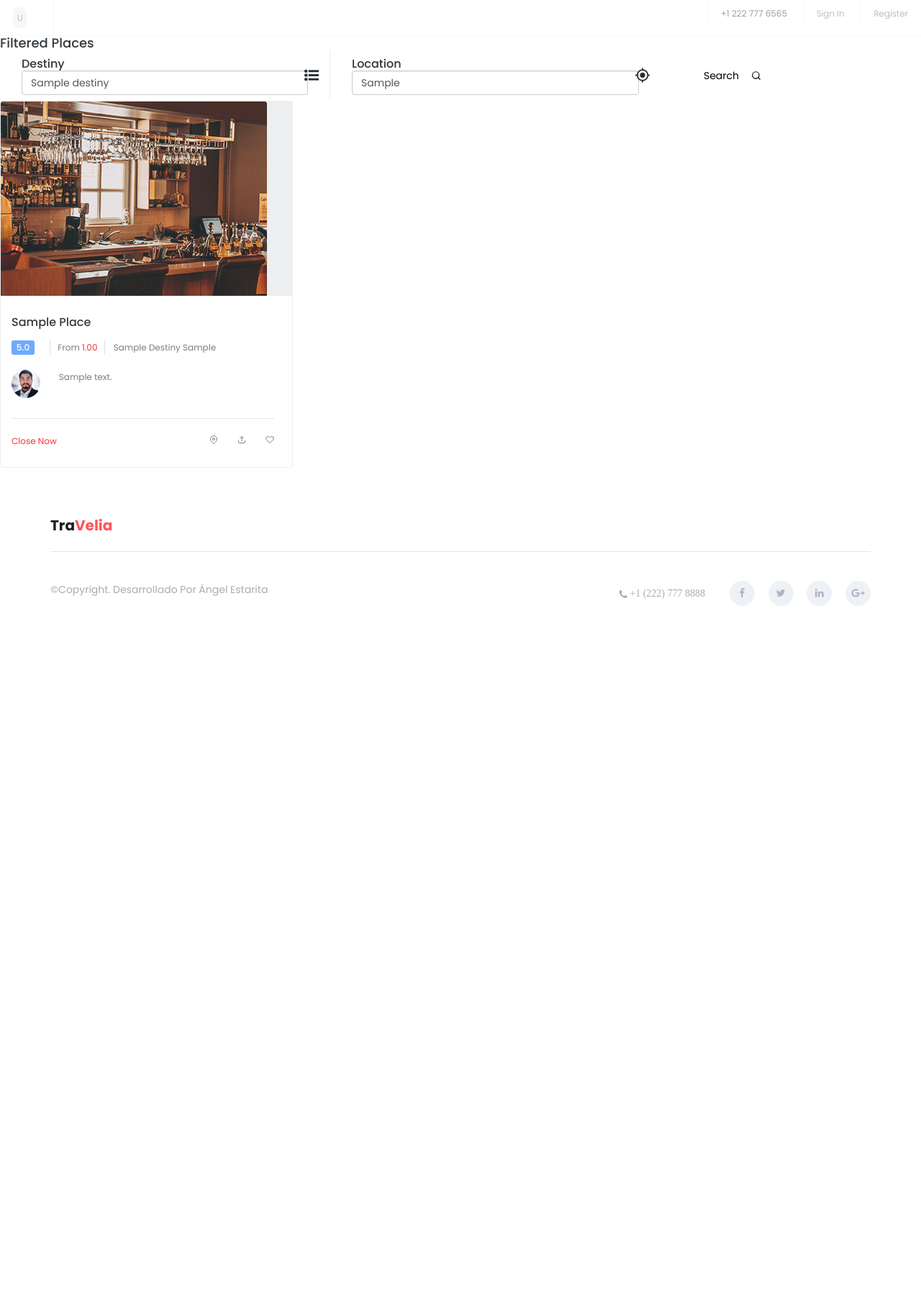
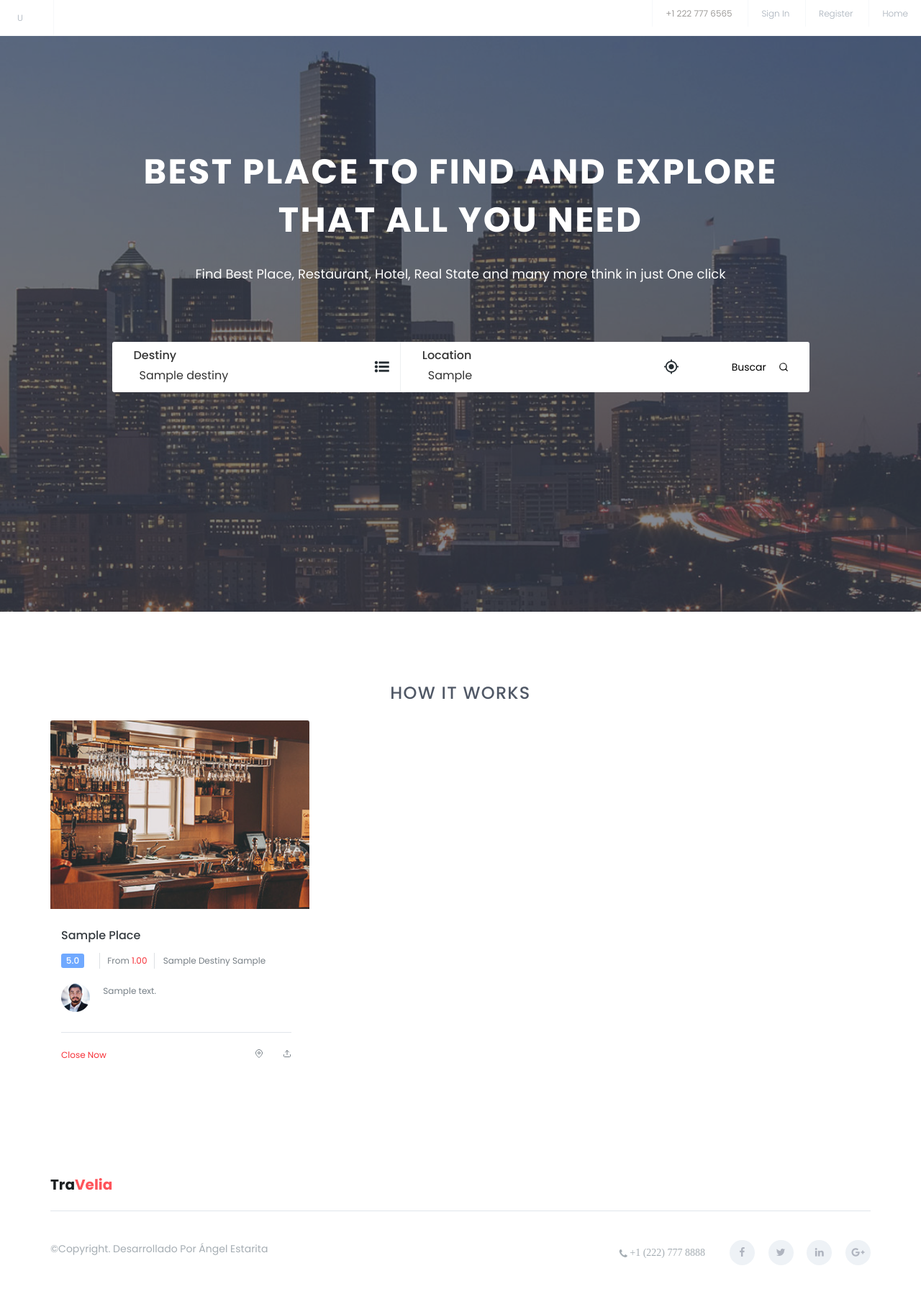
Before and after one commit to xAd4/travelia, a Django app: page /places/ in a window 1280 px wide. Shown: the whole page at 72% size. Before the commit the page ends 842 px from the top, so only its background shows below. Run offline with Django 4.2, Linux system fonts and the light colour scheme; tables that the repository leaves empty hold one stand-in row (values such as "Sample post"); some libraries are stand-ins or nearby versions.

Commit message:
Frontend improvements and significant changes to models

```diff
--- a/core/static/core/assets/css/style.css
+++ b/core/static/core/assets/css/style.css
@@ -376,10 +376,10 @@ nav.navbar.bootsnav .navbar-toggle i{color: #ff545a;}
 select {
     width: 50%;
     padding: 6px;
-    font-size: 10px;
-    border: 2px solid #ddd;
+    font-size: 16px;
+    border: 2px solid #ffffff;
     border-radius: 8px;
-    background-color: #f7f7f7;
+    background-color: #ffffff;
     appearance: none;
     -webkit-appearance: none; /* Para Safari */
     -moz-appearance: none; /* Para Firefox */
@@ -409,7 +409,7 @@ select {
   /* Estilo cuando se enfoca el select */
   select:focus {
     outline: none;
-    border-color: #007bff; /* Cambia el color al enfocar */
+    border-color: #ffffff; /* Cambia el color al enfocar */
   }
 
 
--- a/core/templates/core/base.html
+++ b/core/templates/core/base.html
@@ -33,7 +33,7 @@
     <!--linear icon css
 		<link rel="stylesheet" href="{% static 'core/assets/css/linearicons.css' %}">
 
-		<!--animate.css-->
+		<!-animate.css-->
     <link rel="stylesheet" href="{% static 'core/assets/css/animate.css' %}" />
 
     <!--flaticon.css-->
@@ -107,11 +107,34 @@
               <li class="header-top-contact">
                 <a href="#">register</a>
               </li>
+              <li class="header-top-contact">
+                <a href="{% url 'home' %}">Home</a>
+              </li>
             </ul>
           </div>
         </li>
       </ul>
     </header>
+    <!--welcome-hero start -->
+<section id="home" class="welcome-hero">
+  <div class="container">
+    <div class="welcome-hero-txt">
+      <h2>
+        best place to find and explore <br />
+        that all you need
+      </h2>
+      <p>
+        Find Best Place, Restaurant, Hotel, Real State and many more think in
+        just One click
+      </p>
+    </div>
+    <div class="welcome-hero-serch-box">
+      {% load welcome_hero %} {%  welcome_form  %}
+    </div>
+  </div>
+</section>
+<!--/.welcome-hero-->
+<!--welcome-hero end -->
 
     {% block content %}{% endblock content %}
 
--- a/core/templates/core/forms/welcome_hero.html
+++ b/core/templates/core/forms/welcome_hero.html
@@ -1,7 +1,7 @@
 <form method="GET" class="welcome-hero-form" action="{% url 'place_list' %}">
   <div class="single-welcome-hero-form mt-5">
     <h3 class="mt-5">Destiny</h3>
-    <select name="destiny" class="form-control">
+    <select name="destiny" >
       {% for destiny in form.destiny.field.queryset %}
       <option value="{{ destiny.id }}">{{ destiny.name_destiny }}</option>
       {% endfor %}
@@ -12,7 +12,7 @@
   </div>
   <div class="single-welcome-hero-form">
     <h3>Location</h3>
-    <select name="location" class="form-control">
+    <select name="location" >
       {% for location in form.location.field.queryset %}
       <option value="{{ location.id }}">{{ location.city }}</option>
       {% endfor %}
@@ -23,6 +23,6 @@
   </div>
   <br />
   <button class="welcome-hero-btn" type="submit">
-    search <i data-feather="search"></i>
+    Buscar <i data-feather="search"></i>
   </button>
 </form>
--- a/places/models.py
+++ b/places/models.py
@@ -1,10 +1,22 @@
 from django.db import models
+from django.core.exceptions import ValidationError
+from django.db.models.signals import post_delete
+from django.dispatch import receiver
 from destiny.models import Destiny
 from location.models import Location
+
+
+#! Method Security 1
+def custom_upload_to(instance, filename):
+    if instance.pk:
+        old_instance = Place.objects.get(pk=instance.pk)
+        old_instance.image.delete()
+    return 'place/' + filename
 
 # Create your models here.
 #! Places to hang out
 class Place(models.Model):
+    image = models.ImageField(upload_to=custom_upload_to, verbose_name="Foto del lugar")
     name_place = models.CharField(max_length=100, verbose_name="Nombre del lugar")
     budget = models.DecimalField(max_digits=6, decimal_places=2, verbose_name="Presupuesto")
     destiny = models.ForeignKey(Destiny, on_delete=models.CASCADE, verbose_name="Tipo de lugar")
@@ -19,3 +31,17 @@ class Place(models.Model):
 
     def __str__(self):
         return self.name_place
+
+    def clean(self):
+        if self.budget < 0:
+            raise ValidationError({'budget': 'No puede ser negativo'})
+
+    def save(self, *args, **kwargs):
+        self.clean()
+        super().save(*args, **kwargs)
+
+#! Method Security 2
+@receiver(post_delete, sender=Place)
+def delete_image_on_delete(sender, instance, **kwargs):
+    if instance.image:
+        instance.image.delete(False)
--- a/places/templates/places/place_list.html
+++ b/places/templates/places/place_list.html
@@ -1,16 +1,15 @@
 {% extends "core/base.html" %}
 {% block content %}
 {% load static %}
-<h2>Filtered Places</h2>
-<form method="GET" action="{% url 'place_list' %}" class="welcome-hero-form">
-  <!-- Incluye aquí los selects para filtrar -->
-  {% include "core/forms/welcome_hero.html" %}
-</form>
-
+<section id="works" class="works" style="margin-top:100px; margin-button:100px">
+  <div class="container">
+    <div class="section-header">
+      <h2>how it works</h2>
+    </div>
     <div class="row">
       {% for place in places %}
       <div class="col-md-4 col-sm-6">
-    <div class="single-explore-item">
+        <div class="single-exfplore-item">
           <div class="single-explore-img">
             <img src="{% static 'core/assets/images/explore/e1.jpg' %}" alt="explore image" />
             <div class="single-explore-img-info">
@@ -51,7 +50,7 @@
                   </div>
                 </div>
                 <div class="col-sm-10">
-              <p>{{ place.description|striptags|safe|truncatechars:"200" }}</p>
+                  <p>{{ place.description|striptags|safe|truncatechars:"100" }}</p>
                 </div>
               </div>
             </div>
@@ -66,7 +65,6 @@
                   <div class="explore-map-icon">
                     <a href="#"><i data-feather="map-pin"></i></a>
                     <a href="#"><i data-feather="upload"></i></a>
-                <a href="#"><i data-feather="heart"></i></a>
                   </div>
                 </div>
               </div>
@@ -77,5 +75,6 @@
       {% empty %}
       <p>No places found.</p>
       {% endfor %}
+  </section>
 </div>
 {% endblock %}
--- a/travelia/settings.py
+++ b/travelia/settings.py
@@ -140,3 +140,6 @@ STATIC_URL = 'static/'
 # https://docs.djangoproject.com/en/4.1/ref/settings/#default-auto-field
 
 DEFAULT_AUTO_FIELD = 'django.db.models.BigAutoField'
+
+MEDIA_URL = '/media/'
+MEDIA_ROOT = os.path.join(BASE_DIR, 'media')
--- a/travelia/urls.py
+++ b/travelia/urls.py
@@ -14,6 +14,8 @@ Including another URLconf
     2. Add a URL to urlpatterns:  path('blog/', include('blog.urls'))
 """
 from django.contrib import admin
+from django.conf import settings
+from travelia import settings
 from django.urls import path, include
 ## Core URLs
 from core import urls
@@ -26,3 +28,8 @@ urlpatterns = [
     # Places URLs
     path("", include("places.urls")),
 ]
+
+#! MEDIA
+if settings.DEBUG:
+    from django.conf.urls.static import static
+    urlpatterns += static(settings.MEDIA_URL, document_root=settings.MEDIA_ROOT)
```
Also changed, not shown: core/templates/core/index.html (+3 -24 lines), core/views.py (+14 -2 lines), places/migrations/0002_place_image.py (added). Lines whose indentation alone changed are shown as unchanged.
